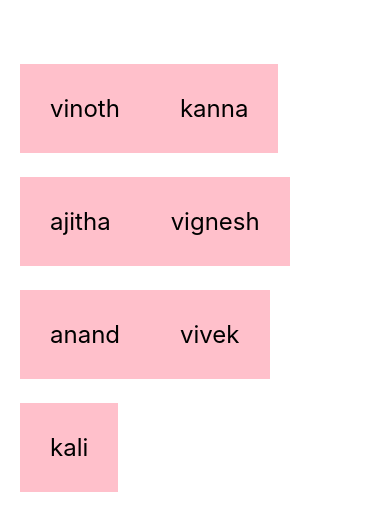
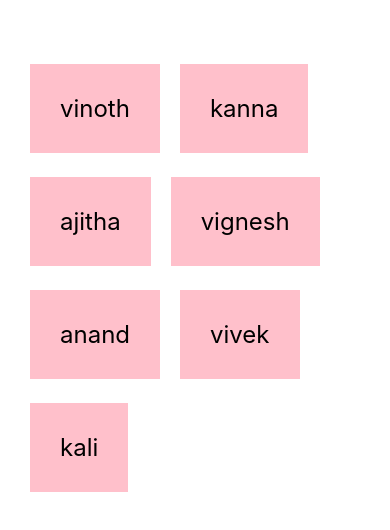
Before and after one commit to vinothsmart/reactnativetutorial, a React Native app: screen / in a window 390 px wide. Shown: the top 530 px of the page. Built offline with nearby package versions, Linux system fonts and the light colour scheme.

Commit message:
numcloumns added styles up

```diff
--- a/App.js
+++ b/App.js
@@ -98,5 +98,7 @@ const styles = StyleSheet.create({
     padding: 30,
     backgroundColor: "pink",
     fontSize: 24,
+    marginHorizontal:10,
+    marginTop: 24
   },
 });
```
